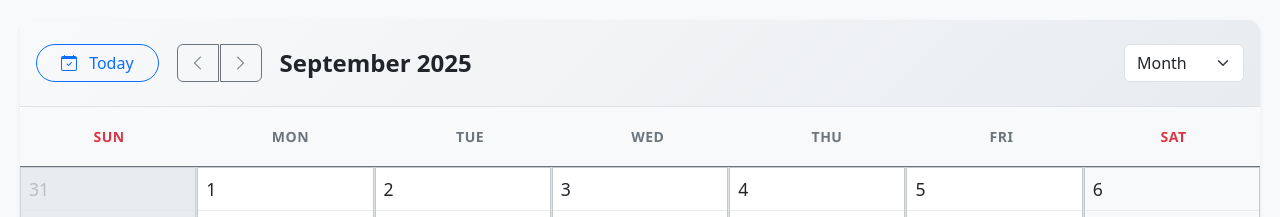
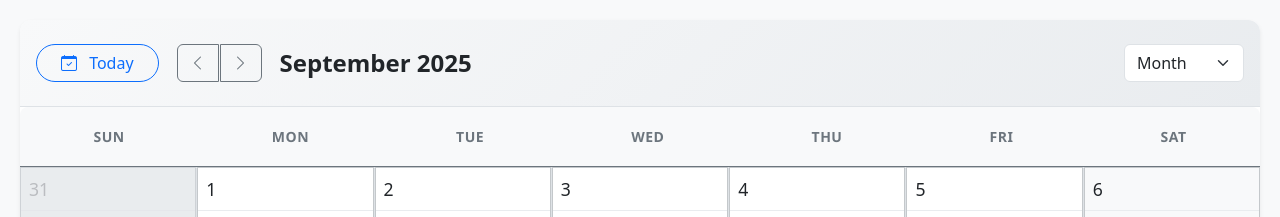
Before and after one commit to my-name-is-gabs/dummy-project-smart-calendar, a Vue app: page / in a window 1280 px wide. Shown: the top 217 px of the page. Built offline with nearby package versions, Linux system fonts and the light colour scheme.

Commit message:
:burn: CalendarChildHeader.vue - remove red color for Sat and Sun

```diff
--- a/src/components/common/CalendarChildHeader.vue
+++ b/src/components/common/CalendarChildHeader.vue
@@ -266,12 +266,6 @@ export default {
   }
 }
 
-/* Weekend styling */
-.day-label:nth-child(1),
-.day-label:nth-child(7) {
-  color: #dc3545; /* Red color for weekends */
-}
-
 .day-header:nth-child(1),
 .day-header:nth-child(7) {
   background-color: #fff5f5;
```
